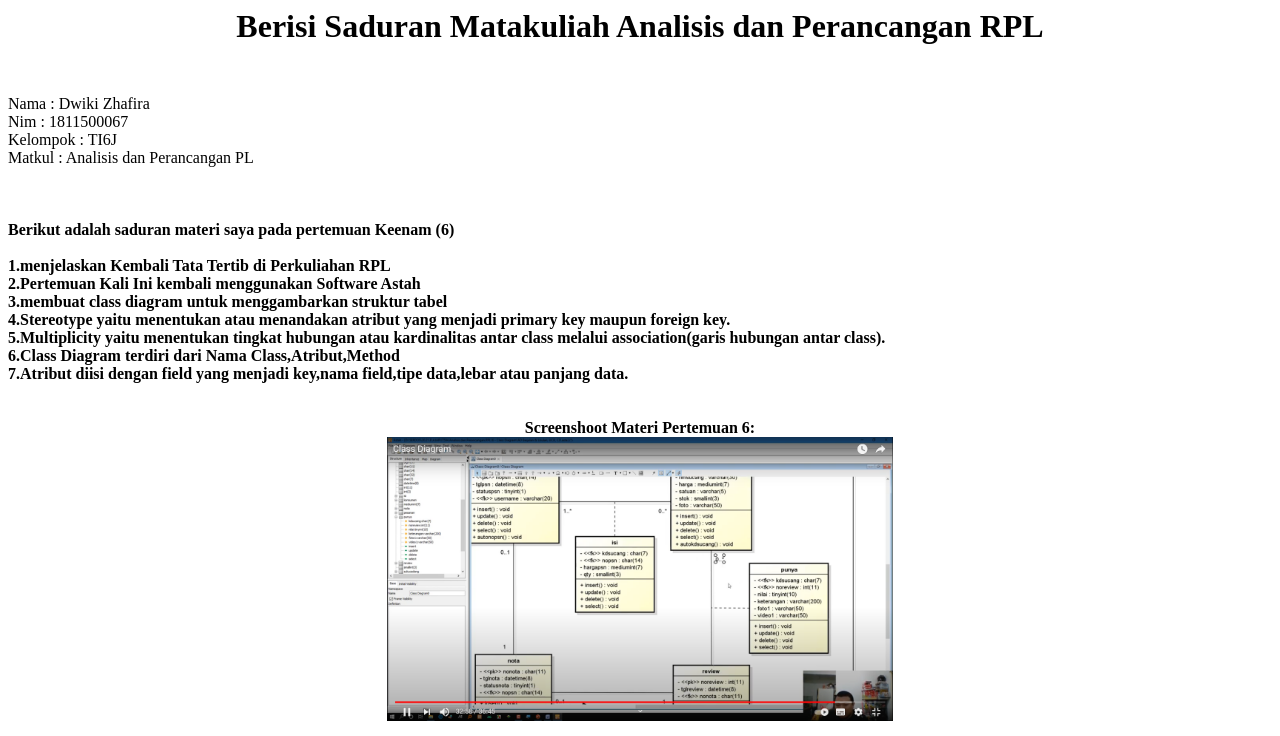
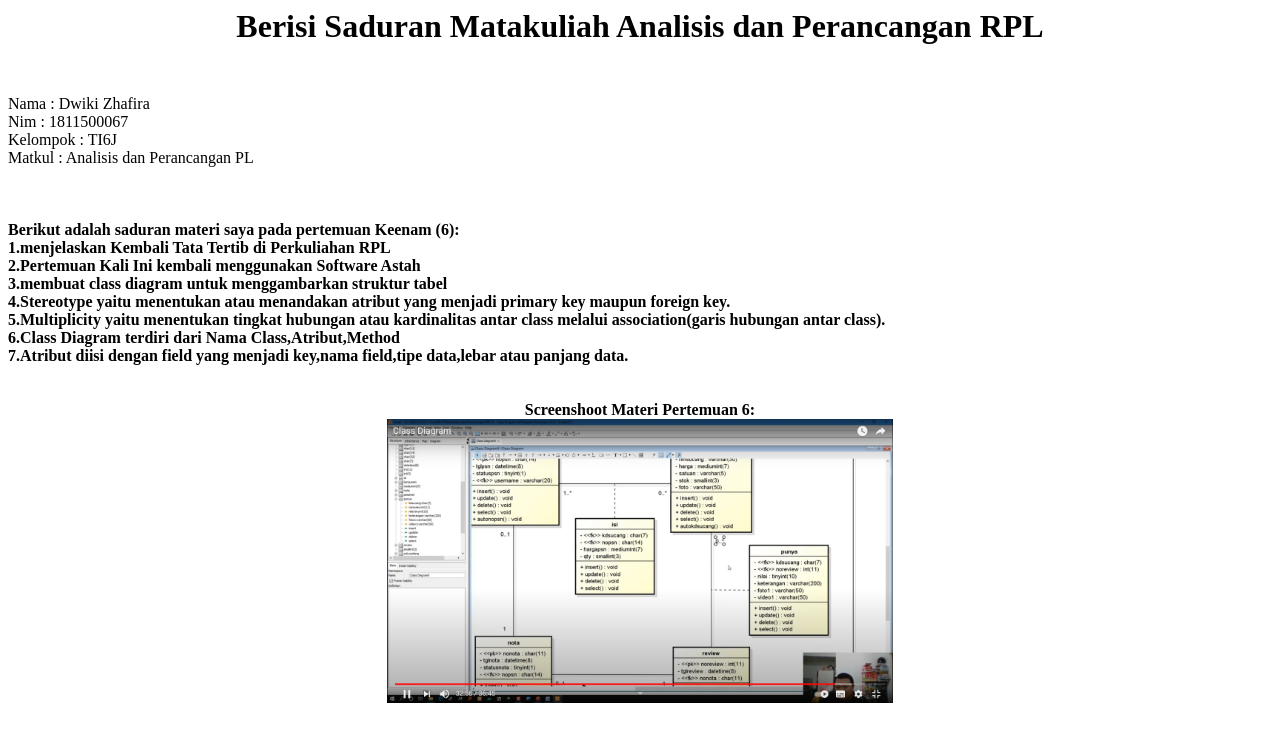
Before and after one commit to DwikiZhafira/sadurrpl, a plain HTML site: page 6/index.html in a window 1280 px wide. Shown: the top 736 px of the page. Drawn offline with Linux system fonts and the light colour scheme.

Commit message:
Update index.html

```diff
--- a/6/index.html
+++ b/6/index.html
@@ -7,7 +7,7 @@
 <left>Kelompok	: TI6J<br/>
 <left>Matkul	: Analisis dan Perancangan PL<br/>
 <br><br>
-<left><b><br>Berikut adalah saduran materi saya pada pertemuan Keenam (6)<b><br>
+<left><b><br>Berikut adalah saduran materi saya pada pertemuan Keenam (6):<b>
 <br>
 <left>1.menjelaskan Kembali Tata Tertib di Perkuliahan RPL<br>
 <left>2.Pertemuan Kali Ini kembali menggunakan Software Astah<br>
```
